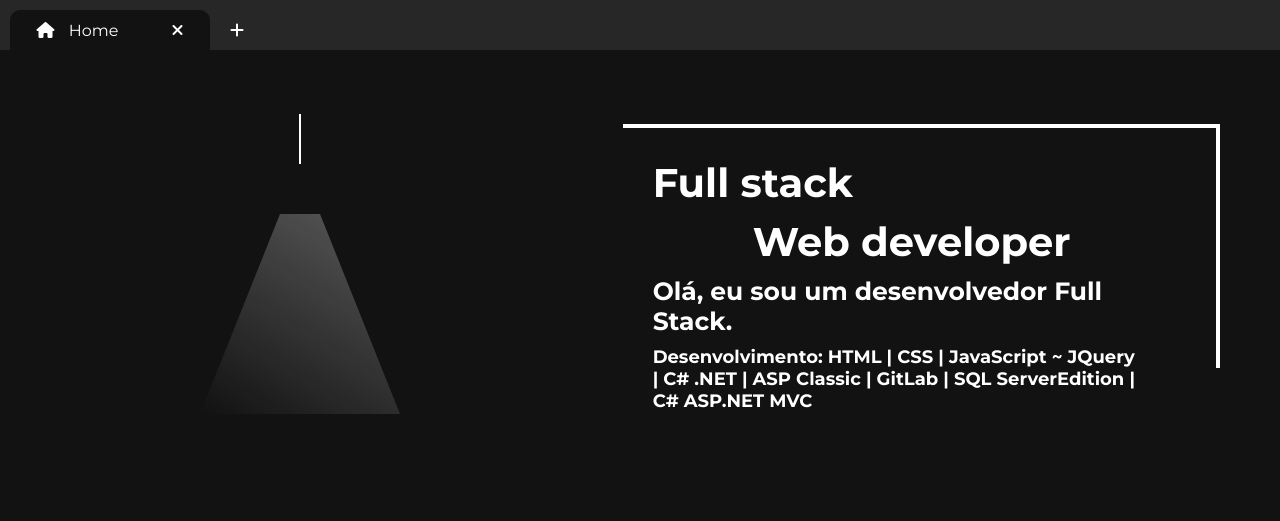
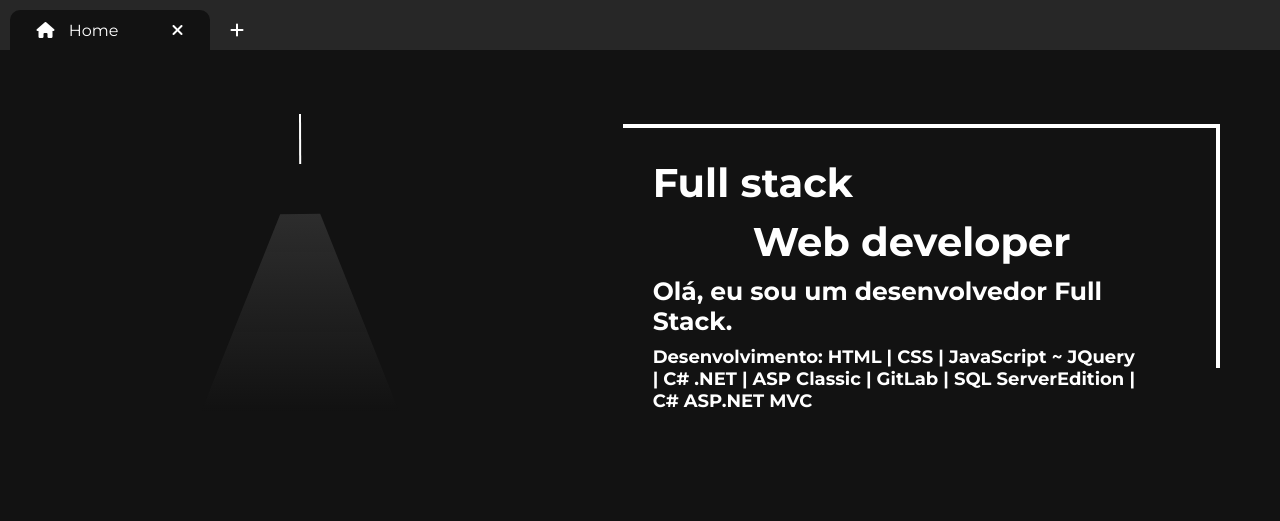
Before and after one commit to HenriqueM-1259/PortfolioV2, a plain HTML site: page index.html in a window 1280 px wide. Drawn offline with Linux system fonts and the light colour scheme.

Commit message:
Melhorias na animacao

```diff
--- a/index.html
+++ b/index.html
@@ -222,6 +222,12 @@
             }
 
            Update(){
+            this.posicaoEnd.x += this.direcao
+            if(this.posicaoEnd.x >= 305.1){
+                this.direcao = -0.1;
+            }else if(this.posicaoEnd.x <= 295.1) {
+                this.direcao = 0.1;
+            }
 
            }
         }
@@ -252,11 +258,12 @@
             }
             }
             Gradiente = ""
-
+            direcao = 0.1
             CarregarLuz(){
 
-                this.Gradiente = this.context.createLinearGradient(this.vertices.verticeOne.x,this.vertices.verticeOne.y,this.vertices.verticeTwo.x,this.vertices.verticethree.y);
-                this.Gradiente.addColorStop(0, 'rgba(217, 217, 217, 0.31)');
+                this.Gradiente = this.context.createLinearGradient(
+                    10,10,10,300);
+                this.Gradiente.addColorStop(0, 'rgba(217, 217, 217, 0.20)');
                 this.Gradiente.addColorStop(1, 'rgba(217, 217, 217, 0)');
             }
             Draw(){
@@ -280,6 +287,19 @@
             }
             Update(){
                 this.ApagaLuz()
+                this.vertices.verticeOne.x += this.direcao
+                this.vertices.verticeOne.y -= this.direcao
+
+                this.vertices.verticefour.x += this.direcao
+                this.vertices.verticefour.y += this.direcao
+
+                this.vertices.verticeTwo.x += this.direcao
+                this.vertices.verticethree.x += this.direcao
+                if(this.vertices.verticeOne.x >= 325.1){
+                    this.direcao = - 0.1
+                }else if(this.vertices.verticeOne.x <= 315.1){
+                    this.direcao = 0.1
+                }
             }
 
             ApagaLuz(){
```
